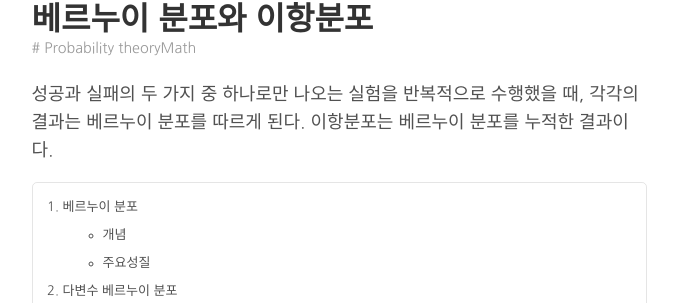
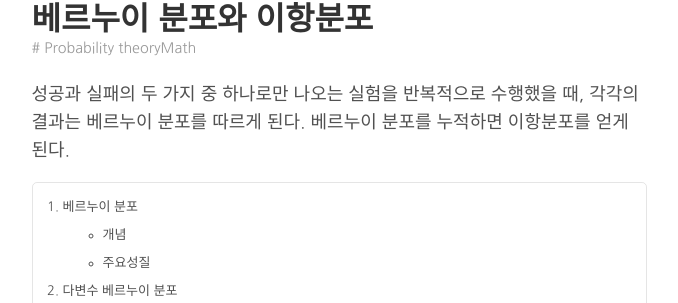
Before and after one commit to gem763/gem763.github.io, a Jekyll site: the page built from _posts/2018-02-05-베르누이-분포와-이항분포.md, in a window 1280 px wide and 900 px high. Shown: the part 170-473 px from the top of the window, without its empty margins (301-979 px from the left). Built offline with Jekyll 4.4.1, drawn with Linux system fonts in a browser that asks for light colours; formulas are drawn with MathJax 3; comment, search, counter and statistics services are not loaded.

Commit message:
Uploaded by https://stackedit.io/

```diff
--- a/_posts/2018-02-05-베르누이-분포와-이항분포.md
+++ b/_posts/2018-02-05-베르누이-분포와-이항분포.md
@@ -7,7 +7,7 @@ excerpt_separator: <!--more-->
 
 ---
 
-성공과 실패의 두 가지 중 하나로만 나오는 실험을 반복적으로 수행했을 때, 각각의 결과는 베르누이 분포를 따르게 된다. 이항분포는 베르누이 분포를 누적한 결과이다.
+성공과 실패의 두 가지 중 하나로만 나오는 실험을 반복적으로 수행했을 때, 각각의 결과는 베르누이 분포를 따르게 된다. 베르누이 분포를 누적하면 이항분포를 얻게 된다.
 <!--more-->
 
 * TOC
```
